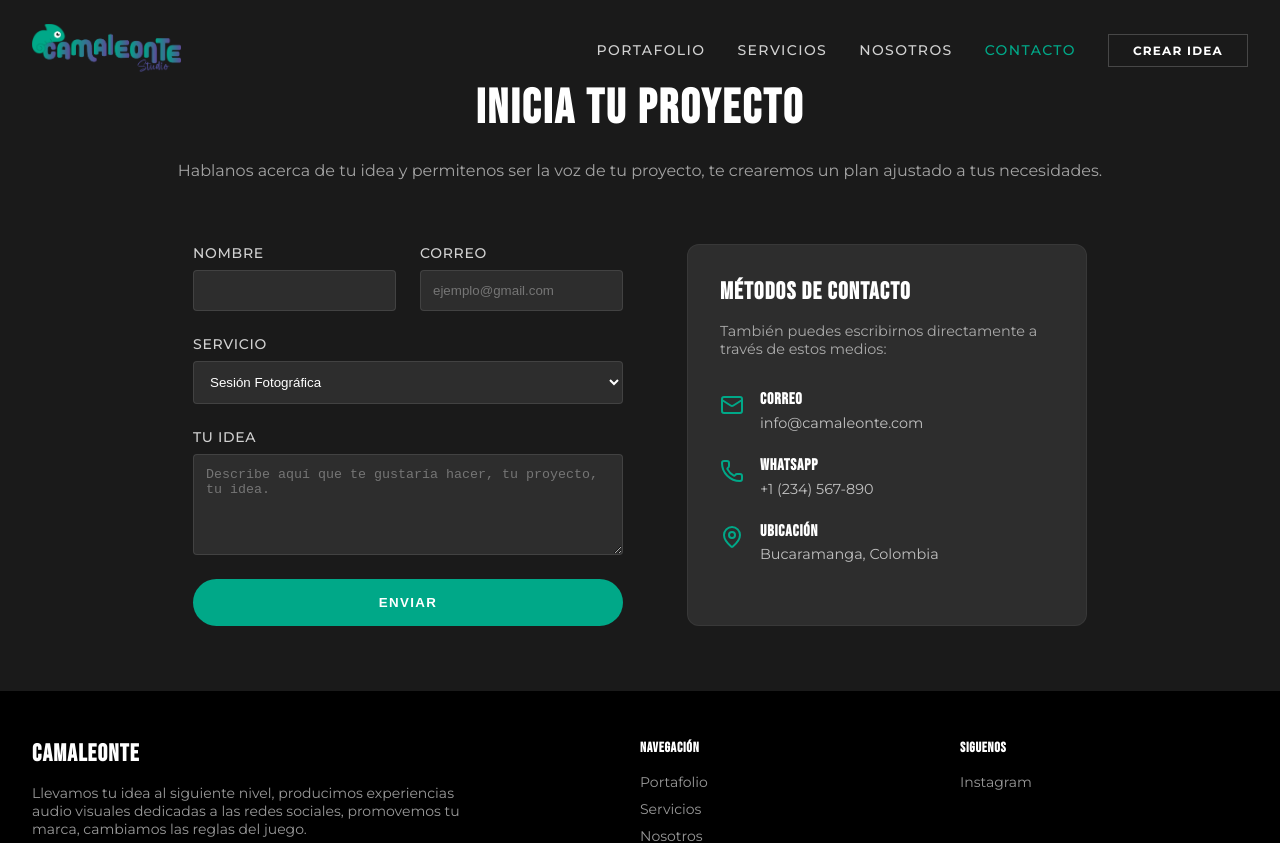
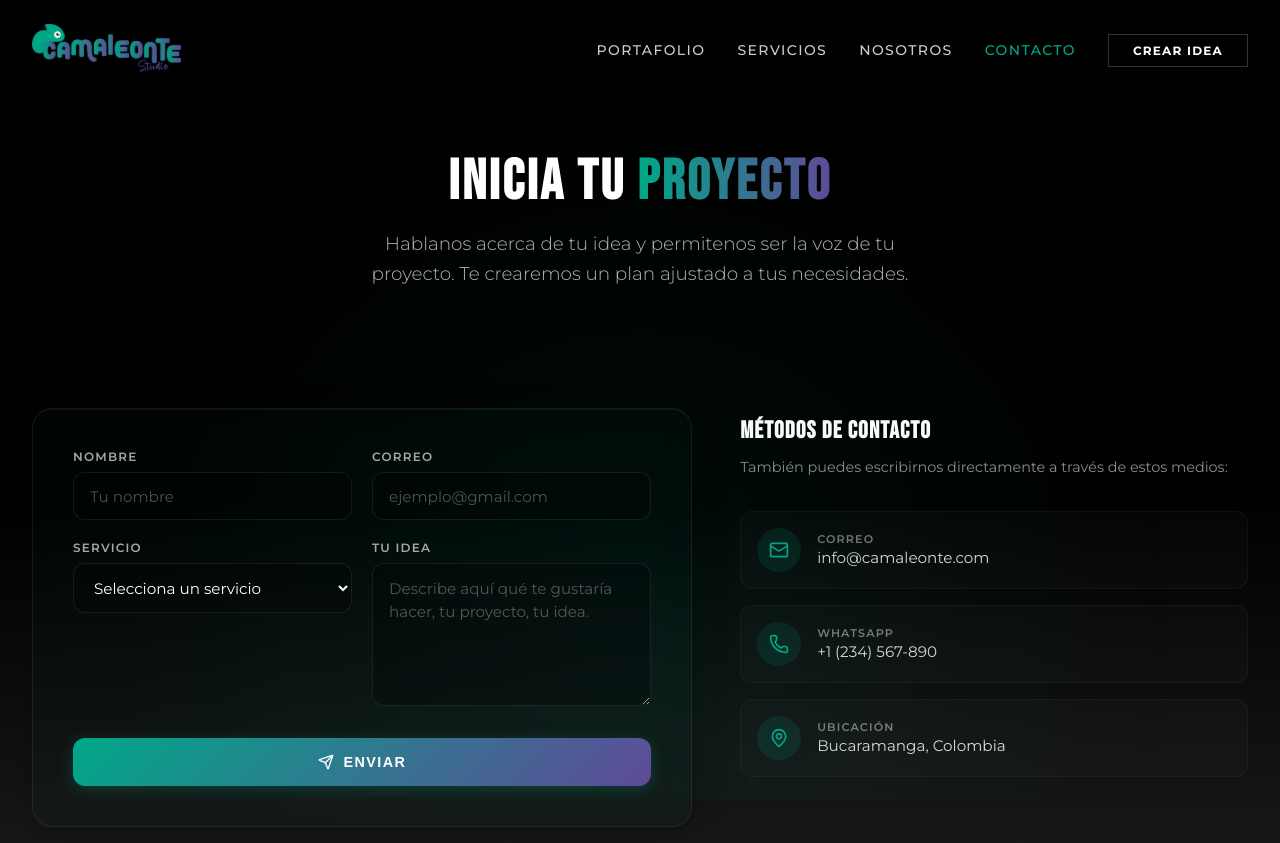
Before and after one commit to MrSerg1/camaleonte, a React (Vite) app: page /contacto in a window 1280 px wide. Shown: the top 843 px of the page. Built offline with nearby package versions, Linux system fonts and the light colour scheme.

Commit message:
feat(contact): redesign with glassmorphism, hero gradient, and premium UI

```diff
--- a/src/index.css
+++ b/src/index.css
@@ -1450,95 +1450,99 @@ padding: 0.5rem;
 }
 
 /* Contact */
-.contact-page-grid {
-  display: flex;
-  flex-direction: row;
+.contact-page {
+  padding-bottom: 4rem;
+  background: linear-gradient(to bottom, var(--color-black) 0%, var(--color-black) 55%, var(--color-grafito) 100%);
+}
+
+.contact-page::before {
+  content: "";
+  position: fixed;
+  inset: 0;
+  background: radial-gradient(ellipse at 50% 80%, rgba(0, 168, 136, 0.08) 0%, transparent 60%);
+  pointer-events: none;
+  z-index: 0;
+}
+
+/* Hero */
+.contact-hero {
+  position: relative;
+  min-height: 40vh;
+  display: flex;
+  align-items: center;
   justify-content: center;
-  gap: 4rem;
-  margin: 4rem 0;
-}
-
-
-@media (max-width: 1024px) {
-  .contact-page-grid {
-    display: flex;
-    flex-direction: column;
-    gap: 1.5rem;
-    align-items: center;
-  }
-  .contact-form-wrapper{
-    min-width: 350px;
-  }
-}
-
-.contact-info-card {
-  background-color: var(--color-dark-gray);
+  text-align: center;
+  margin-top: -56px;
+  padding-top: 56px;
+  overflow: hidden;
+}
+
+@media (min-width: 768px) {
+  .contact-hero {
+    min-height: 45vh;
+    margin-top: -80px;
+    padding-top: 80px;
+  }
+}
+
+.contact-hero-content {
+  position: relative;
+  z-index: 2;
+  padding: 0 1rem;
+}
+
+.contact-hero-title {
+  font-size: clamp(2.2rem, 6vw, 3.5rem);
+  margin-bottom: 1rem;
+  line-height: 1.1;
+}
+
+.contact-hero-subtitle {
+  font-size: clamp(0.95rem, 2vw, 1.15rem);
+  color: rgba(255, 255, 255, 0.7);
+  max-width: 36rem;
+  margin: 0 auto;
+  line-height: 1.6;
+  font-weight: 300;
+}
+
+/* Body */
+.contact-body {
+  padding: 3rem 0 0;
+}
+
+.contact-body-grid {
+  display: grid;
+  grid-template-columns: 1fr;
+  gap: 2.5rem;
+  align-items: start;
+}
+
+@media (min-width: 1024px) {
+  .contact-body-grid {
+    grid-template-columns: 1.3fr 1fr;
+    gap: 3rem;
+  }
+}
+
+/* Glass Card */
+.contact-glass-card {
+  background: rgba(0, 168, 136, 0.03);
+  backdrop-filter: blur(16px);
+  -webkit-backdrop-filter: blur(16px);
+  border: 1px solid rgba(255, 255, 255, 0.07);
+  border-radius: 1.25rem;
   padding: 2rem;
-  border-radius: 12px;
-  border: 1px solid rgba(255, 255, 255, 0.05);
-  max-width: 400px;
-}
-
-.contact-info-card h3 {
-  font-size: 1.5rem;
-  margin-bottom: 1rem;
-  color: var(--color-white);
-}
-
-.contact-info-card p {
-  color: rgba(255, 255, 255, 0.6);
-  margin-bottom: 2rem;
-  font-size: 0.9rem;
-}
-
-.contact-method {
-  display: flex;
-  align-items: flex-start;
-  gap: 1rem;
-  margin-bottom: 1.5rem;
-}
-
-.contact-method:last-child {
-  margin-bottom: 0;
-}
-
-.contact-icon {
-  color: var(--color-green-camaleonte);
-  width: 24px;
-  height: 24px;
-  flex-shrink: 0;
-  margin-top: 0.2rem;
-}
-
-.contact-method h4 {
-  font-size: 1rem;
-  margin-bottom: 0.25rem;
-  color: var(--color-white);
-}
-
-.contact-method a, .contact-method p {
-  color: rgba(255, 255, 255, 0.7);
-  font-size: 0.9rem;
-  transition: color 0.3s ease;
-  margin-bottom: 0;
-}
-
-.contact-method a:hover {
-  color: var(--color-green-camaleonte);
-}
-
-.contact-title {
-  font-size: 3rem;
-  margin-bottom: 1.5rem;
-  text-align: center;
-}
-
-.contact-description {
-  text-align: center;
-  color: rgba(255, 255, 255, 0.6);
-  margin-bottom: 3rem;
-}
-
+  box-shadow: 0 8px 32px rgba(0, 0, 0, 0.25), inset 0 1px 0 rgba(255, 255, 255, 0.04);
+}
+
+@media (min-width: 768px) {
+  .contact-glass-card {
+    padding: 2.5rem;
+  }
+}
+
+/* Form */
 .contact-form {
   display: flex;
   flex-direction: column;
@@ -1548,7 +1552,7 @@ padding: 0.5rem;
 .form-grid {
   display: grid;
   grid-template-columns: 1fr;
-  gap: 1.5rem;
+  gap: 1.25rem;
 }
 
 @media (min-width: 768px) {
@@ -1564,42 +1568,196 @@ padding: 0.5rem;
 }
 
 .form-label {
-  font-size: 0.875rem;
-  font-weight: 500;
+  font-size: 0.75rem;
+  font-weight: 600;
   text-transform: uppercase;
-  letter-spacing: 0.05em;
-  color: rgba(255, 255, 255, 0.8);
-}
-
-.form-input, .form-select, .form-textarea {
-  width: 100%;
-  background-color: var(--color-dark-gray);
-  border: 1px solid rgba(255, 255, 255, 0.1);
-  padding: 0.75rem;
-  border-radius: 0.25rem;
+  letter-spacing: 0.1em;
+  color: rgba(255, 255, 255, 0.65);
+}
+
+.form-input {
+  width: 100%;
+  background: rgba(0, 0, 0, 0.25);
+  border: 1px solid rgba(255, 255, 255, 0.08);
+  padding: 0.85rem 1rem;
+  border-radius: 0.75rem;
   color: var(--color-white);
-  transition: border-color 0.3s ease;
+  font-size: 0.95rem;
+  font-family: var(--font-sans);
+  transition: border-color 0.25s ease, box-shadow 0.25s ease, background 0.25s ease;
   outline: none;
 }
 
-.form-input:focus, .form-select:focus, .form-textarea:focus {
-  border-color: var(--color-green-camaleonte);
-}
-
-.submit-button {
-  width: 100%;
-  background-color: var(--color-green-camaleonte);
+.form-input::placeholder {
+  color: rgba(255, 255, 255, 0.3);
+}
+
+.form-input:focus {
+  border-color: rgba(0, 168, 136, 0.5);
+  background: rgba(0, 0, 0, 0.35);
+  box-shadow: 0 0 0 3px rgba(0, 168, 136, 0.12);
+}
+
+.form-input.form-textarea {
+  resize: vertical;
+  min-height: 8rem;
+  line-height: 1.5;
+}
+
+.form-input option {
+  background: var(--color-dark-gray);
+  color: var(--color-white);
+}
+
+/* Submit Button */
+.contact-submit-btn {
+  display: inline-flex;
+  align-items: center;
+  justify-content: center;
+  gap: 0.6rem;
+  width: 100%;
+  padding: 1rem 2rem;
+  margin-top: 0.5rem;
+  background: linear-gradient(135deg, var(--color-green-camaleonte), var(--color-electric-blue));
   color: var(--color-white);
   font-weight: 700;
+  font-size: 0.9rem;
   text-transform: uppercase;
   letter-spacing: 0.1em;
+  border: none;
+  border-radius: 0.75rem;
+  cursor: pointer;
+  transition: box-shadow 0.3s ease, filter 0.3s ease;
+  box-shadow: 0 4px 16px rgba(0, 168, 136, 0.25);
+}
+
+.contact-submit-btn:hover {
+  box-shadow: 0 6px 24px rgba(0, 168, 136, 0.4);
+  filter: brightness(1.1);
+}
+
+.contact-submit-btn:active {
+  filter: brightness(0.95);
+}
+
+/* Info Panel */
+.contact-info-panel {
+  padding: 0.5rem 0;
+}
+
+.contact-info-title {
+  font-size: 1.5rem;
+  margin-bottom: 0.75rem;
+  color: var(--color-white);
+}
+
+.contact-info-desc {
+  font-size: 0.9rem;
+  color: rgba(255, 255, 255, 0.55);
+  line-height: 1.5;
+  margin-bottom: 2rem;
+}
+
+.contact-methods-list {
+  display: flex;
+  flex-direction: column;
+  gap: 1rem;
+}
+
+.contact-method-row {
+  display: flex;
+  align-items: center;
+  gap: 1rem;
   padding: 1rem;
-  border: none;
-  border-radius: 25px;
+  border-radius: 0.75rem;
+  background: rgba(255, 255, 255, 0.02);
+  border: 1px solid rgba(255, 255, 255, 0.04);
+  transition: background 0.25s ease, border-color 0.25s ease, transform 0.2s ease;
+  text-decoration: none;
+  color: inherit;
   cursor: pointer;
-  transition: background-color 0.3s ease;
-}
-
-.submit-button:hover {
-  background-color: #604A98; /* Slightly darker */
-}
+}
+
+.contact-method-row:hover {
+  background: rgba(0, 168, 136, 0.06);
+  border-color: rgba(0, 168, 136, 0.15);
+  transform: translateX(4px);
+}
+
+.contact-method-row.no-link {
+  cursor: default;
+}
+
+.contact-method-row.no-link:hover {
+  background: rgba(255, 255, 255, 0.02);
+  border-color: rgba(255, 255, 255, 0.04);
+  transform: none;
+}
+
+.contact-method-icon {
+  display: flex;
+  align-items: center;
+  justify-content: center;
+  width: 2.75rem;
+  height: 2.75rem;
+  border-radius: 50%;
+  background: rgba(0, 168, 136, 0.12);
+  color: var(--color-green-camaleonte);
+  flex-shrink: 0;
+  transition: background 0.25s ease, color 0.25s ease;
+}
+
+.contact-method-row:hover .contact-method-icon {
+  background: rgba(0, 168, 136, 0.2);
+  color: #00d4aa;
+}
+
+.contact-method-text {
+  display: flex;
+  flex-direction: column;
+  gap: 0.15rem;
+}
+
+.contact-method-label {
+  font-size: 0.7rem;
+  font-weight: 600;
+  text-transform: uppercase;
+  letter-spacing: 0.1em;
+  color: rgba(255, 255, 255, 0.45);
+}
+
+.contact-method-value {
+  font-size: 0.95rem;
+  color: rgba(255, 255, 255, 0.85);
+  transition: color 0.25s ease;
+}
+
+.contact-method-row:hover .contact-method-value {
+  color: var(--color-green-camaleonte);
+}
+
+/* Mobile adjustments */
+@media (max-width: 767px) {
+  .contact-body {
+    padding: 2rem 0 0;
+  }
+
+  .contact-glass-card {
+    padding: 1.5rem;
+    border-radius: 1rem;
+  }
+
+  .form-input {
+    padding: 0.75rem 0.85rem;
+    font-size: 0.9rem;
+  }
+
+  .contact-method-row {
+    padding: 0.85rem;
+  }
+
+  .contact-method-icon {
+    width: 2.4rem;
+    height: 2.4rem;
+  }
+}
--- a/src/pages/Contact.jsx
+++ b/src/pages/Contact.jsx
@@ -1,85 +1,171 @@
-import { Mail, Phone, MapPin } from "lucide-react";
+import { motion } from "framer-motion";
+import { Mail, Phone, MapPin, Send } from "lucide-react";
+
+const contactMethods = [
+  {
+    icon: Mail,
+    label: "Correo",
+    value: "info@camaleonte.com",
+    href: "mailto:info@camaleonte.com",
+  },
+  {
+    icon: Phone,
+    label: "WhatsApp",
+    value: "+1 (234) 567-890",
+    href: "https://wa.me/1234567890",
+  },
+  {
+    icon: MapPin,
+    label: "Ubicación",
+    value: "Bucaramanga, Colombia",
+    href: null,
+  },
+];
+
+const services = [
+  "Sesión Fotográfica",
+  "Diseño Redes",
+  "Sesión Evento",
+  "Reels",
+  "Coorporativos",
+];
+
+const formFields = [
+  { name: "nombre", label: "Nombre", type: "text", placeholder: "Tu nombre" },
+  { name: "correo", label: "Correo", type: "email", placeholder: "ejemplo@gmail.com" },
+  { name: "servicio", label: "Servicio", type: "select", options: services },
+  { name: "idea", label: "Tu idea", type: "textarea", placeholder: "Describe aquí qué te gustaría hacer, tu proyecto, tu idea." },
+];
+
+const itemVariants = {
+  hidden: { opacity: 0, y: 24 },
+  visible: (i = 0) => ({
+    opacity: 1,
+    y: 0,
+    transition: { duration: 0.5, delay: i * 0.12, ease: "easeOut" },
+  }),
+};
 
 export function Contact() {
   return (
-    <div className="container">
-      <h1 className="contact-title">Inicia tu proyecto</h1>
-      <p className="contact-description">Hablanos acerca de tu idea y permitenos ser la voz de tu proyecto, te crearemos un plan ajustado a tus necesidades.</p>
+    <div className="contact-page">
+      {/* Hero */}
+      <section className="contact-hero">
+        <div className="container contact-hero-content">
+          <motion.h1
+            className="contact-hero-title"
+            initial={{ opacity: 0, y: 30 }}
+            animate={{ opacity: 1, y: 0 }}
+            transition={{ duration: 0.7 }}
+          >
+            Inicia tu <span className="text-gradient">proyecto</span>
+          </motion.h1>
+          <motion.p
+            className="contact-hero-subtitle"
+            initial={{ opacity: 0, y: 20 }}
+            animate={{ opacity: 1, y: 0 }}
+            transition={{ duration: 0.7, delay: 0.15 }}
+          >
+            Hablanos acerca de tu idea y permitenos ser la voz de tu proyecto.
+            Te crearemos un plan ajustado a tus necesidades.
+          </motion.p>
+        </div>
+      </section>
 
-      <div className="contact-page-grid">
-        <div className="contact-form-wrapper">
+      {/* Form + Info */}
+      <section className="contact-body">
+        <div className="container contact-body-grid">
+          {/* Glass Form */}
+          <motion.div
+            className="contact-glass-card"
+            initial="hidden"
+            whileInView="visible"
+            viewport={{ once: true, margin: "-80px" }}
+          >
             <form className="contact-form">
               <div className="form-grid">
-              <div className="form-group">
-                <label className="form-label">Nombre</label>
-                <input type="text" className="form-input" />
-              </div>
-              <div className="form-group">
-                <label
-                className="form-label">Correo</label>
+                {formFields.map((field, i) => (
+                  <motion.div
+                    key={field.name}
+                    className="form-group"
+                    custom={i}
+                    variants={itemVariants}
+                  >
+                    <label className="form-label">{field.label}</label>
+                    {field.type === "select" ? (
+                      <select className="form-input">
+                        <option value="" disabled selected>Selecciona un servicio</option>
+                        {field.options.map((opt) => (
+                          <option key={opt} value={opt}>{opt}</option>
+                        ))}
+                      </select>
+                    ) : field.type === "textarea" ? (
+                      <textarea
+                        rows={5}
+                        className="form-input form-textarea"
+                        placeholder={field.placeholder}
+                      />
+                    ) : (
                       <input
-                type="email"
+                        type={field.type}
                         className="form-input"
-                placeholder="ejemplo@gmail.com"
+                        placeholder={field.placeholder}
                       />
-              </div>
+                    )}
+                  </motion.div>
+                ))}
               </div>
 
-            <div className="form-group">
-              <label className="form-label">Servicio</label>
-              <select className="form-select">
-                <option>Sesión Fotográfica</option>
-                <option>Diseño Redes</option>
-                <option>Sesión Evento</option>
-                <option>Reels</option>
-                <option>Coorporativos</option>
-              </select>
+              <motion.button
+                type="submit"
+                className="contact-submit-btn"
+                custom={formFields.length}
+                variants={itemVariants}
+                whileHover={{ scale: 1.02 }}
+                whileTap={{ scale: 0.98 }}
+              >
+                <Send size={16} />
+                Enviar
+              </motion.button>
+            </form>
+          </motion.div>
+
+          {/* Contact Info */}
+          <motion.div
+            className="contact-info-panel"
+            initial="hidden"
+            whileInView="visible"
+            viewport={{ once: true, margin: "-80px" }}
+          >
+            <h3 className="contact-info-title">Métodos de Contacto</h3>
+            <p className="contact-info-desc">
+              También puedes escribirnos directamente a través de estos medios:
+            </p>
+
+            <div className="contact-methods-list">
+              {contactMethods.map((method, i) => (
+                <motion.a
+                  key={method.label}
+                  href={method.href || undefined}
+                  className={`contact-method-row ${method.href ? "" : "no-link"}`}
+                  target={method.href?.startsWith("http") ? "_blank" : undefined}
+                  rel={method.href?.startsWith("http") ? "noopener noreferrer" : undefined}
+                  custom={i}
+                  variants={itemVariants}
+                >
+                  <div className="contact-method-icon">
+                    <method.icon size={20} />
                   </div>
-
-            <div className="form-group">
-              <label className="form-label">Tu idea</label>
-              <textarea
-              rows={5}
-              className="form-textarea"
-              placeholder="Describe aquí que te gustaría hacer, tu proyecto, tu idea."
-              ></textarea>
+                  <div className="contact-method-text">
+                    <span className="contact-method-label">{method.label}</span>
+                    <span className="contact-method-value">{method.value}</span>
                   </div>
-
-            <button type="submit" className="submit-button">
-              Enviar
-            </button>
-          </form>
+                </motion.a>
+              ))}
             </div>
-
-        <div className="contact-info-card">
-          <h3>Métodos de Contacto</h3>
-          <p>También puedes escribirnos directamente a través de estos medios:</p>
-
-          <div className="contact-method">
-            <Mail className="contact-icon" />
-            <div>
-              <h4>Correo</h4>
-              <a href="mailto:info@camaleonte.com">info@camaleonte.com</a>
+          </motion.div>
         </div>
-          </div>
-
-          <div className="contact-method">
-            <Phone className="contact-icon" />
-            <div>
-              <h4>WhatsApp</h4>
-              <a href="https://wa.me/1234567890" target="_blank" rel="noopener noreferrer">+1 (234) 567-890</a>
-            </div>
-          </div>
-
-          <div className="contact-method">
-            <MapPin className="contact-icon" />
-            <div>
-              <h4>Ubicación</h4>
-              <p>Bucaramanga, Colombia</p>
-            </div>
-          </div>
-        </div>
-      </div>
+      </section>
     </div>
   );
 }
```
Lines whose indentation alone changed are shown as unchanged.
